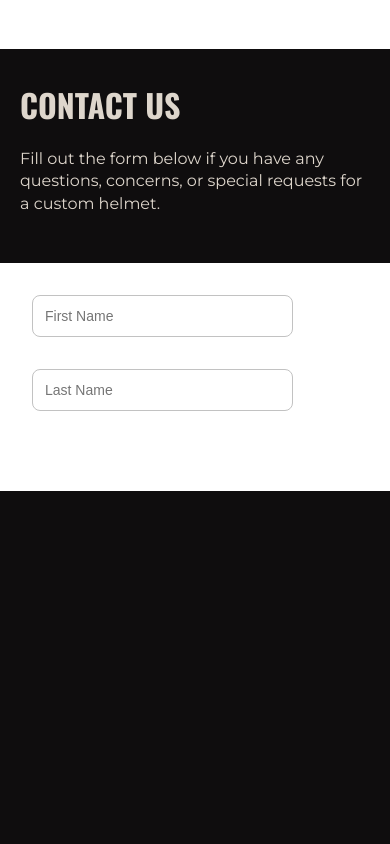
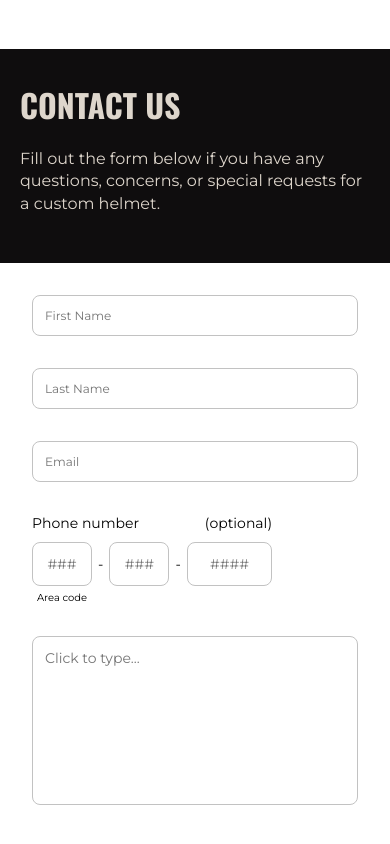
Before and after one commit to Kat-Klauber/product-page, a plain HTML site: page index.html in a window 390 px wide. Shown: the part 1965-2809 px from the top of the page. Before the commit the page ends 2456 px from the top, so only its background shows below. Drawn offline with nearby package versions, Linux system fonts and the light colour scheme.

Commit message:
added phone# and textarea to form

```diff
--- a/index.html
+++ b/index.html
@@ -71,6 +71,19 @@
           <div class="input-wrap lastName">
             <input type="text" class="inputText" placeholder="Last Name"/>
           </div>
+          <div class="input-wrap emailAddress">
+            <input type="text" class="inputText" placeholder="Email"/>
+          </div>
+          <fieldset id="phone-number">
+            <legend class="container"><span>Phone number</span> <span>(optional)</span></legend>
+            <div class="container phoneNumber">
+              <input type="text" id="areaCode" placeholder="###"/><span>-</span>
+              <input type="text" id="first3" placeholder="###"/><span>-</span>
+              <input type="text" id="last4" placeholder="####"/>
+            </div>
+            <label for="areaCode">Area code</label>
+          </fieldset>
+          <textarea id="message" placeholder="Click to type..."></textarea>
 
 
         </form>
--- a/scrollTop.js
+++ b/scrollTop.js
@@ -1,5 +1,6 @@
 //Get the button:
 mybutton = document.getElementById("myBtn");
+header = document.getElementById("header");
 document.getElementById("myBtn").addEventListener("mouseover", mouseOver);
 document.getElementById("myBtn").addEventListener("mouseout", mouseOut);
 
@@ -10,8 +11,10 @@ window.onscroll = function() {scrollFunction()};
 function scrollFunction() {
   if (document.body.scrollTop > 20 || document.documentElement.scrollTop > 20) {
     mybutton.style.display = "block";
+    header.style.boxShadow = "0px 1px 3px #948F89";
   } else {
     mybutton.style.display = "none";
+    header.style.boxShadow = "none";
   }
 }
 
--- a/style.css
+++ b/style.css
@@ -415,12 +415,12 @@ nav > ul {
     text-align: left;
     padding: 3em 0px 3em 0px;
   }
-  .testimonial-text,
-  .testimonial-video {
+  .testimonial-text {
     width: 100%;
     max-width: 100vw;
   }
   .testimonial-video {
+    width: 100vw;
     justify-content: center;
     flex-direction: column;
     align-items: center;
@@ -475,6 +475,7 @@ nav > ul {
 input {
   display: inline-block;
   border: 1px solid #C2C2C2;
+  font-family: 'Montserrat', sans-serif;
   color: #8C8C8C;
   background-color: #ffffff;
   padding: 12px;
@@ -487,6 +488,10 @@ input {
 .lastName {
   width: 80%;
   max-width:420px;
+}
+.emailAddress {
+  width: 100%;
+  max-width:520px;
 }
 
 input:focus-visible {
@@ -510,14 +515,126 @@ span.input-placeholder{
   color: #B14875;
   background-color: #ffffff;
   padding:2px 4px;
+  font-family: 'Montserrat', sans-serif;
   font-size:10px;
   text-align: center;
   position: absolute;
   z-index:3;
   top: -8px;
   left: 10px;
-  width: 70px;
+  width: auto;
 }
+#phone-number {
+  background-color: #ffffff;
+  border: none;
+  width: 240px;
+  margin-bottom: 2em;
+}
+legend {
+  background-color: #ffffff;
+  border: none;
+  font-size: 14px;
+  color: #000000;
+  width: 100%;
+  justify-content: space-between;
+  align-items: center;
+  flex-direction:row;
+  margin-bottom: 5px;
+}
+legend span:first-child {
+  text-align: left;
+}
+legend span:last-child {
+  text-align: right;
+}
+.phoneNumber {
+  width: 100%;
+  justify-content: space-between;
+  align-items: center;
+  flex-direction:row;
+  margin-top:5px;
+}
+#phone-number label {
+  font-size: 10px;
+  color: #000000;
+  text-align: center;
+  width: 60px;
+  display:block;
+  margin-top:5px;
+}
+#phone-number .phoneNumber span {
+  padding: 0px 5px;
+  font-size: 14px;
+  color: #000000;
+}
+#phone-number input {
+  text-align:center;
+  display: inline-block;
+  border: 1px solid #C2C2C2;
+  color: #8C8C8C;
+  background-color: #ffffff;
+  padding: 12px;
+  border-radius: 8px;
+  font-size:14px;
+}
+#phone-number input:focus {
+  border: 2px solid #B14875;
+}
+
+#areaCode,
+#first3 {
+  width: 60px;
+}
+#last4 {
+  width: 85px;
+}
+
+#message {
+  width: 100%;
+  max-width:520px;
+  height: 20vh;
+  min-height: 90px;
+  max-height:300px;
+  overflow-y:auto;
+}
+
+textarea {
+  border: 1px solid #C2C2C2;
+  font-family: 'Montserrat', sans-serif;
+  color: #8C8C8C;
+  background-color: #ffffff;
+  padding: 12px;
+  border-radius: 8px;
+  font-size:14px;
+  resize: none;
+}
+
+textarea:focus-visible {
+  outline: none;
+}
+textarea:focus {
+  border: 2px solid #B14875;
+  color: #0F0D0E;
+  outline: none;
+}
+/* textarea:focus::-webkit-scrollbar {
+  width: 0.75em;
+  -webkit-appearance: none;
+}
+textarea:focus::-webkit-scrollbar-track {
+  background-color: #8c8c8c;
+  border-radius: 8px;
+}
+textarea:focus::-webkit-scrollbar-thumb {
+  background-color: #B14875;
+  border-radius: 8px;
+  opacity: 90%;
+  border: none;
+}
+textarea:focus::-webkit-scrollbar-thumb:hover {
+  background-color: #B14875;
+  opacity: 100%;
+} */
 
 /*
 .inputField span {
@@ -563,6 +680,11 @@ span.input-placeholder{
     width: 90vw;
     margin: 0 auto;
   }
+  .firstName,
+  .lastName,
+  .emailAddress {
+    width: 100%;
+  }
 }
 
 @media (max-width: 450px) {
@@ -573,6 +695,9 @@ span.input-placeholder{
     width: 100%;
     max-width:100vw;
     margin: 0;
+  }
+  input {
+    font-size:12px;
   }
 }
 
```
